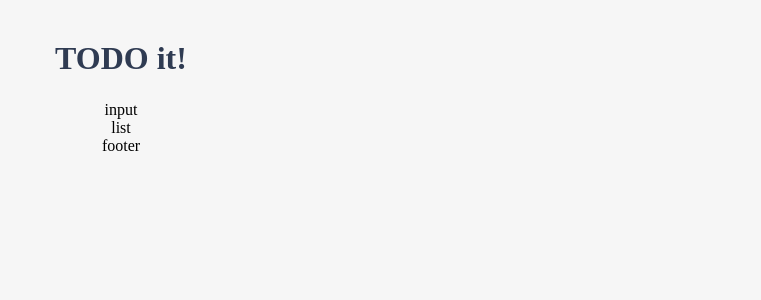
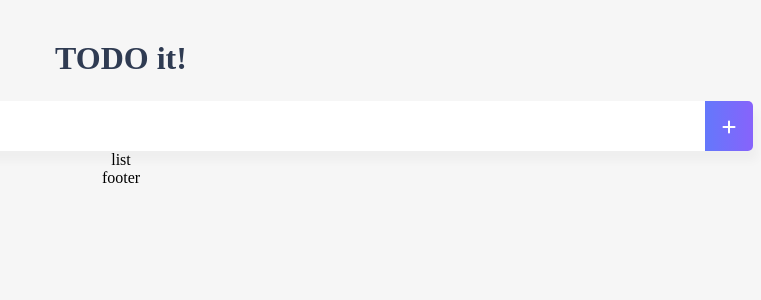
Before and after one commit to jeunh/vue-todo, a Vue app: page / in a window 1280 px wide. Shown: the top 300 px of the page, without its empty margins (519-1280 px from the left). Built offline with nearby package versions, Linux system fonts and the light colour scheme.

Commit message:
TodoInput 컴포넌트 할 일 저장 기능 구현

```diff
--- a/public/index.html
+++ b/public/index.html
@@ -6,7 +6,7 @@
     <meta name="viewport" content="width=device-width,initial-scale=1.0">
     <link rel="icon" href="<%= BASE_URL %>favicon.ico">
     <!-- font-awesome icon -->
-    <link rel="stylesheet" href="https://cdnjs.cloudflare.com/ajax/libs/font-awesome/5.8.2/css/all.min.css" />
+    <link rel="stylesheet" href="https://cdnjs.cloudflare.com/ajax/libs/font-awesome/6.2.0/css/all.min.css" />
     <!-- google font ubuntu -->
     <link rel="preconnect" href="https://fonts.googleapis.com">
     <link rel="preconnect" href="https://fonts.gstatic.com" crossorigin>
--- a/src/components/TodoInput.vue
+++ b/src/components/TodoInput.vue
@@ -1,15 +1,54 @@
 <template>
-  <div>
-    input
+  <div class="inputBox shadow">
+    <input type="text" v-model="newTodoItem" v-on:keyup.enter="addTodo">
+    <span class="addContainer" v-on:click="addTodo">
+      <i class="fa-solid fa-plus addBtn"></i>
+    </span>
   </div>
 </template>
 
 <script>
 export default {
-
+  data: function() {
+    return {
+      newTodoItem: ''
+    }
+  },
+  methods: {
+    addTodo: function() {
+      localStorage.setItem(this.newTodoItem, this.newTodoItem);
+      this.clearInput();
+    },
+    clearInput: function() {
+      this.newTodoItem = '';
+    }
+  }
 }
 </script>
 
-<style>
-
+<style scoped>
+input:focus {
+  outline: none;
+}
+.inputBox {
+  background: white;
+  height: 50px;
+  line-height: 50px;
+  border-radius: 5px;
+}
+.inputBox input {
+  border-style: none;
+  font-size: 0.9rem;
+}
+.addContainer {
+  float: right;
+  background: linear-gradient(to right, #6478FB, #8763FB);
+  display: block;
+  width: 3rem;
+  border-radius: 0 5px 5px 0;
+}
+.addBtn {
+  color: white;
+  vertical-align: middle;
+}
 </style>
```
